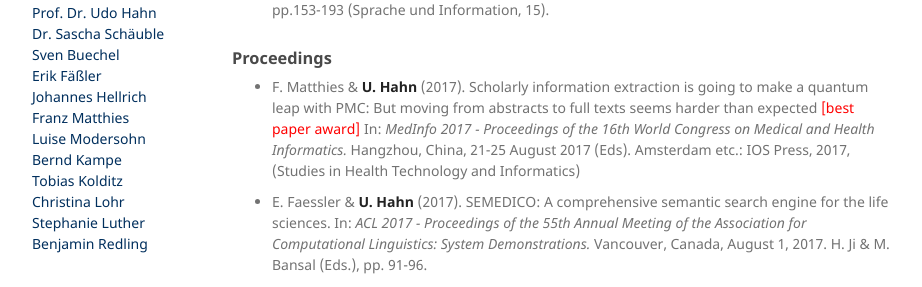
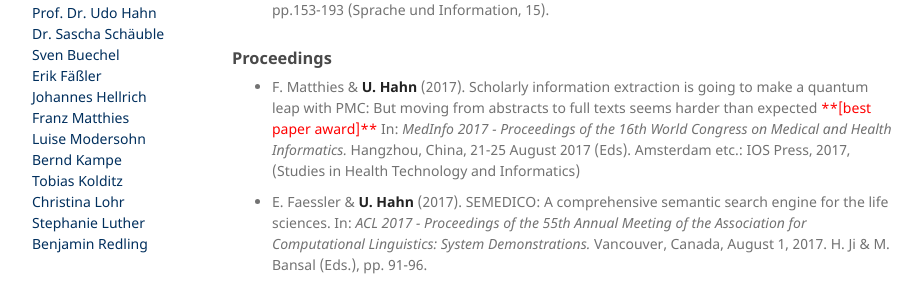
Before and after one commit to JULIELab/JULIELab.github.io, a Jekyll site: the page built from Staff/Hahn/publication.md, in a window 1280 px wide and 900 px high, scrolled down 3630 px. Shown: the part 162-449 px from the top of the window, without its empty margins (178-1100 px from the left). Built offline with Jekyll 4.4.1, drawn with Linux system fonts in a browser that asks for light colours; our own code applies the rules of GitHub Pages for plain Markdown files.

Commit message:
Update publication.md

```diff
--- a/Staff/Hahn/publication.md
+++ b/Staff/Hahn/publication.md
@@ -114,7 +114,7 @@
 
 ### Proceedings
 
-* F. Matthies & **U. Hahn** (2017).  Scholarly information extraction is going to make a quantum leap with PMC: But moving from abstracts to full texts seems harder than expected  <font color="red">[best paper award]</font> In: *MedInfo 2017 - Proceedings of the 16th World Congress on Medical and Health Informatics.* Hangzhou, China, 21-25 August 2017 (Eds). Amsterdam etc.: IOS Press, 2017, (Studies in Health Technology and Informatics)
+* F. Matthies & **U. Hahn** (2017).  Scholarly information extraction is going to make a quantum leap with PMC: But moving from abstracts to full texts seems harder than expected  <font color="red">**[best paper award]**</font> In: *MedInfo 2017 - Proceedings of the 16th World Congress on Medical and Health Informatics.* Hangzhou, China, 21-25 August 2017 (Eds). Amsterdam etc.: IOS Press, 2017, (Studies in Health Technology and Informatics)
 
 * E. Faessler & **U. Hahn** (2017). SEMEDICO: A comprehensive semantic search engine for the life sciences. In: *ACL 2017 - Proceedings of the 55th Annual Meeting of the Association for Computational Linguistics: System Demonstrations.* Vancouver, Canada, August 1, 2017. H. Ji & M. Bansal (Eds.), pp. 91-96.
 
```
